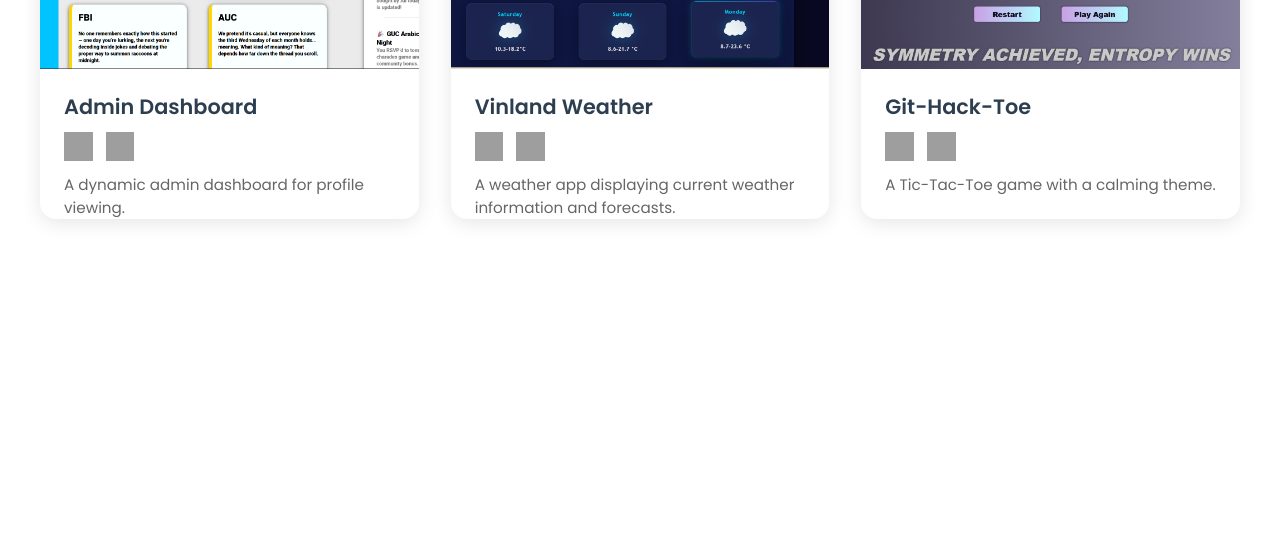
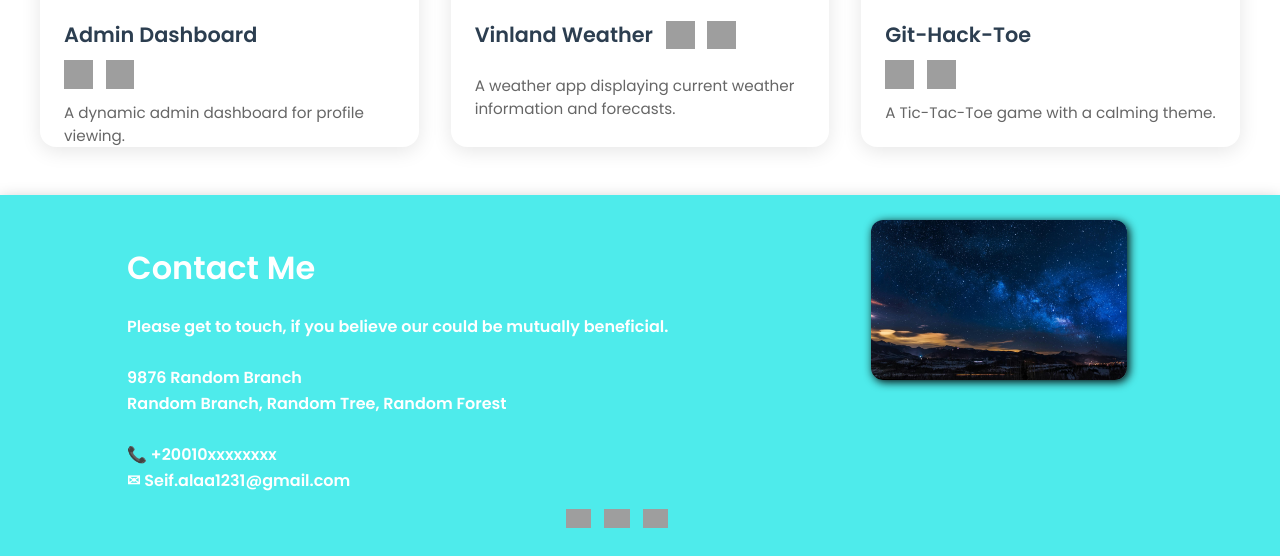
Before and after one commit to Seif-Sedky/responsive-homepage, a plain HTML site: page index.html in a window 1280 px wide. Shown: the part 1407-1963 px from the top of the page. Before the commit the page ends 1674 px from the top, so only its background shows below. Drawn offline with Linux system fonts and the light colour scheme; grey boxes are pictures that could not be loaded.

Commit message:
Finalize Design

```diff
--- a/index.css
+++ b/index.css
@@ -1,4 +1,10 @@
 @import url('https://fonts.googleapis.com/css2?family=Poppins:wght@300;400;600&display=swap');
+
+p {
+    margin: 0;
+    font-family: 'Poppins';
+
+}
 
 body,
 html {
@@ -37,13 +43,14 @@ body {
     align-items: center;
 }
 
-.photo{
+.photo {
     display: flex;
     flex-direction: column;
     align-items: center;
     justify-content: center;
 }
-.name{
+
+.name {
     font-weight: 900;
     font-size: 2vw;
     color: #2c3e50;
@@ -79,7 +86,7 @@ body {
     margin-right: 2vw;
 }
 
-.description{
+.description {
     padding: 2vw;
     max-width: 12vw;
     background-color: white;
@@ -87,7 +94,7 @@ body {
     box-shadow: 1px 1px 2px rgb(189, 189, 189);
 }
 
-.description-title{
+.description-title {
     text-align: center;
 }
 
@@ -95,11 +102,25 @@ body {
     display: flex;
     align-items: center;
     justify-content: end;
+    margin-top: 2vh;
+    gap:1vw
 }
 
 .icon {
-    width: 3vw;
-    height: 3vh;
+    width: 99%;
+    height: 99%;
+    transition: transform 0.5s;
+}
+
+.icon-container{
+    max-width: 2vw;
+    max-height: 3vh;
+}
+
+.icon-container:hover .icon {
+    cursor: pointer;
+    transform: rotateY(180deg);
+
 }
 
 
@@ -209,3 +230,19 @@ body {
     display: flex;
     align-items: center;
 }
+
+
+/* ------------- */
+
+.footer {
+    background-color: rgb(78, 235, 235);
+    box-shadow: 0rem 0.3rem 1rem rgb(184, 184, 184);
+    display: flex;
+    justify-content: space-around;
+    padding: 2vw;
+}
+
+.contact-info {
+    color: rgb(255, 255, 255);
+    font-weight: 900;
+}
--- a/index.html
+++ b/index.html
@@ -23,12 +23,18 @@
                 passion to build cool data projects that target intriguing fields like Geospatial Analysis, Economics
                 and Astronomy!</p>
             <div class="icons">
+                <div class="icon-container">
                     <img src="https://cdn.jsdelivr.net/gh/devicons/devicon@latest/icons/linkedin/linkedin-original.svg"
                         class="icon" />
+                </div>
+                <div class="icon-container">
                     <img src="https://cdn.jsdelivr.net/gh/devicons/devicon@latest/icons/github/github-original.svg"
                         class="icon">
+                </div>
+                <div class="icon-container">
                     <img src="https://cdn.jsdelivr.net/gh/devicons/devicon@latest/icons/twitter/twitter-original.svg"
                         class="icon">
+                </div>
             </div>
         </div>
 
@@ -95,8 +101,8 @@
         <div class="card">
             <img src="imgs/weather.png" class="screenshot">
             <div class="card-info">
+                <div class="card-icons">
                     <div class="card-name">Vinland Weather</div>
-                <div class="card-icons">
                     <img src="https://cdn.jsdelivr.net/gh/devicons/devicon@latest/icons/mattermost/mattermost-original.svg"
                         class="icon">
                     <img src="https://cdn.jsdelivr.net/gh/devicons/devicon@latest/icons/github/github-original.svg"
@@ -123,6 +129,33 @@
 
     <div class="footer">
 
+        <div class="contact-info">
+            <h1>Contact Me</h1>
+            <p>Please get to touch, if you believe our could be mutually beneficial.</p>
+            <br>
+            <p>9876 Random Branch</p>
+            <p>Random Branch, Random Tree, Random Forest</p>
+            <br>
+            <p>📞 +20010xxxxxxxx</p>
+            <p>&#x2709; Seif.alaa1231@gmail.com</p>
+
+            <div class="icons">
+                <div class="icon-container">
+                    <img src="https://cdn.jsdelivr.net/gh/devicons/devicon@latest/icons/linkedin/linkedin-original.svg"
+                        class="icon" />
+                </div>
+                <div class="icon-container">
+                    <img src="https://cdn.jsdelivr.net/gh/devicons/devicon@latest/icons/github/github-original.svg"
+                        class="icon">
+                </div>
+                <div class="icon-container">
+                    <img src="https://cdn.jsdelivr.net/gh/devicons/devicon@latest/icons/twitter/twitter-original.svg"
+                        class="icon">
+                </div>
+            </div>
+        </div>
+        <img src="imgs/space.jpg" class="contact-img space">
+
     </div>
 </body>
 
```
Lines whose indentation alone changed are shown as unchanged.
